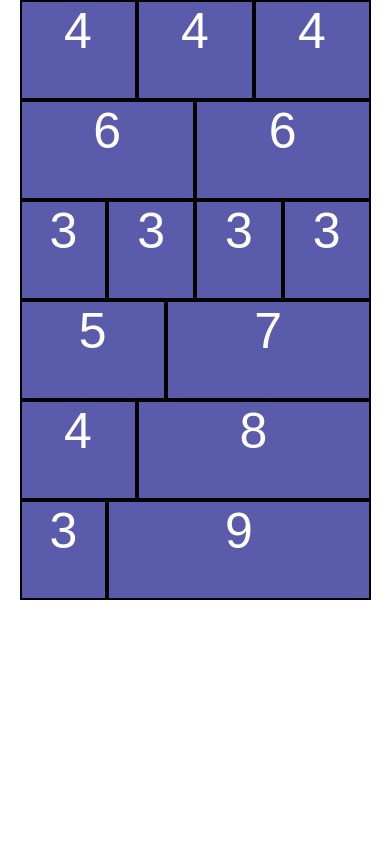
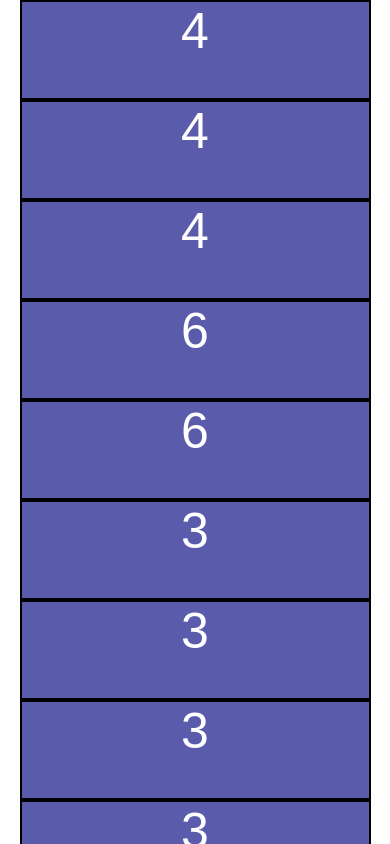
Before and after one commit to codeacademyprogramming/layout-with-flexbox-Kanan172411, a plain HTML site: page gridwithflexbox.html in a window 390 px wide. Shown: the top 844 px of the page. Drawn offline with Linux system fonts and the light colour scheme.

Commit message:
Homework2

```diff
--- a/assets/css/gridwithflexbox.css
+++ b/assets/css/gridwithflexbox.css
@@ -90,18 +90,20 @@ body {
 */
 
 @media screen and (min-width: 1008px) {
-
+    .col-4 {
+        width: calc(100%/3);
+    }
 }
 
-/* @media screen and (min-width: 641px) and (max-width: 1007px) {
+@media screen and (min-width: 641px) and (max-width: 1007px) {
     .col-md-6 {
         width: 50%;
     }
-} */
+}
 
 
-/* @media screen and (max-width: 640px) {
+@media screen and (max-width: 640px) {
     .col-sm-12 {
         width: 100%;
     }
-} */
+}
--- a/gridwithflexbox.html
+++ b/gridwithflexbox.html
@@ -18,38 +18,38 @@
 
     <div class="container">
         <div class="row">
-            <div class="box col-6">6</div>
-            <div class="box col-6">6</div>
+            <div class="box col-6 col-sm-12">6</div>
+            <div class="box col-6 col-sm-12">6</div>
         </div>
     </div>
 
     <div class="container">
         <div class="row">
-            <div class="box col-3">3</div>
-            <div class="box col-3">3</div>
-            <div class="box col-3">3</div>
-            <div class="box col-3">3</div>
+            <div class="box col-3 col-md-6 col-sm-12">3</div>
+            <div class="box col-3 col-md-6 col-sm-12">3</div>
+            <div class="box col-3 col-md-6 col-sm-12">3</div>
+            <div class="box col-3 col-md-6 col-sm-12">3</div>
         </div>
     </div>
 
     <div class="container">
         <div class="row">
-            <div class="box col-5">5</div>
-            <div class="box col-7">7</div>
+            <div class="box col-5  col-md-6 col-sm-12">5</div>
+            <div class="box col-7 col-md-6 col-sm-12">7</div>
         </div>
     </div>
 
     <div class="container">
         <div class="row">
-            <div class="box col-4">4</div>
-            <div class="box col-8">8</div>
+            <div class="box col-4 col-md-6 col-sm-12">4</div>
+            <div class="box col-8 col-md-6 col-sm-12">8</div>
         </div>
     </div>
 
     <div class="container">
         <div class="row">
-            <div class="box col-3">3</div>
-            <div class="box col-9">9</div>
+            <div class="box col-3 col-md-6 col-sm-12">3</div>
+            <div class="box col-9 col-md-6 col-sm-12">9</div>
         </div>
     </div>
 
```
